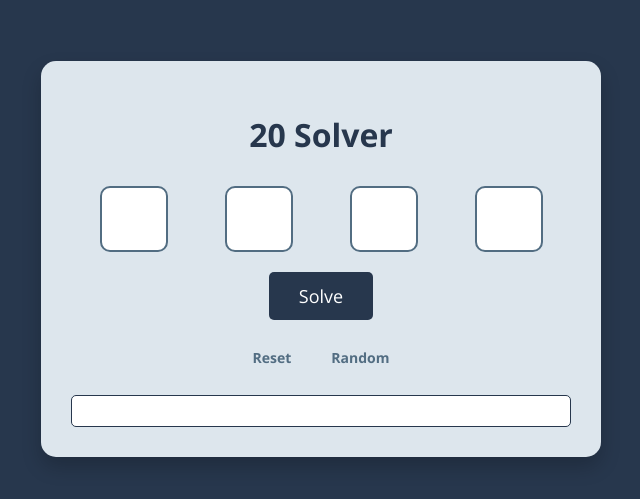
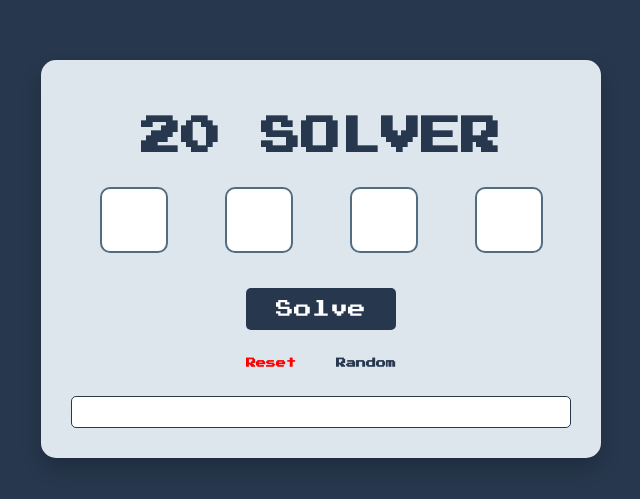
Before and after one commit to raaflii/20-solver, a plain HTML site: page index.html in a window 1280 px wide. Shown: the part 141-640 px from the top of the page, without its empty margins (319-959 px from the left). Drawn offline with nearby package versions, Linux system fonts and the light colour scheme.

Commit message:
update hover, bug NaN input, fonts, color

```diff
--- a/algoritma20Solver.js
+++ b/algoritma20Solver.js
@@ -36,10 +36,15 @@ function algoritma20Solver(angka) {
 
 function cekBentukOperasi(a, b, c, d, op1, op2, op3) {
   const bentukOperasi = [
+    //a $ (b $ (c $ d))
     `${a} ${op1} (${b} ${op2} (${c} ${op3} ${d}))`,
+    //a $ ((b $ c) $ d)
     `${a} ${op1} ((${b} ${op2} ${c}) ${op3} ${d})`,
+    //((a $ b) $ c) $ d
     `((${a} ${op1} ${b}) ${op2} ${c}) ${op3} ${d}`,
+    //(a $ (b $ c)) $ d
     `(${a} ${op1} (${b} ${op2} ${c})) ${op3} ${d}`,
+    //(a $ b) $ (c $ d)
     `(${a} ${op1} ${b}) ${op2} (${c} ${op3} ${d})`,
   ];
 
@@ -58,7 +63,7 @@ function solve() {
   const num3 = document.getElementById("num3").value;
   const num4 = document.getElementById("num4").value;
 
-  if (isNaN(num1) || isNaN(num2) || isNaN(num3) || isNaN(num4)) {
+  if (num1 === "" || num2 === "" || num3 === "" || num4 === "" || isNaN(num1) || isNaN(num2) || isNaN(num3) || isNaN(num4)) {
     alert("Masukkan Angka (Integer) yang Valid");
     return;
   }
--- a/index.html
+++ b/index.html
@@ -29,7 +29,7 @@
   </head>
   <body>
     <div class="container">
-      <h1>20 Solver</h1>
+      <h1><strong>20 SOLVER</strong></h1>
       <div class="input-container">
         <input type="number" id="num1" min="1" max="30" required />
         <input type="number" id="num2" min="1" max="30" required />
@@ -40,8 +40,8 @@
         <button id="solveBtn" class="solve-btn">Solve</button>
       </div>
       <div class="small-button-container">
-        <button id="resetBtn" class="small-btn"><b>Reset</b></button>
-        <button id="randomBtn" class="small-btn"><b>Random</b></button>
+        <button id="resetBtn" class="small-btn-reset"><b>Reset</b></button>
+        <button id="randomBtn" class="small-btn-random"><b>Random</b></button>
       </div>
       <div id="result"></div>
     </div>
--- a/style.css
+++ b/style.css
@@ -1,7 +1,12 @@
 * {
-  font-family: 'Open Sans', sans-serif;
+  font-family: 'pixel';
   scrollbar-width: thin;
   scrollbar-color: rgba(155, 155, 155, 0.5) transparent;
+}
+
+@font-face{
+  font-family: 'pixel';
+  src: url('fonts/PressStart2P-vaV7.ttf');
 }
 
 body {
@@ -22,6 +27,8 @@ body {
 }
 
 h1 {
+  font-family: "pixel";
+  font-size: 40px;
   text-align: center;
   color: #27374D;
 }
@@ -52,20 +59,42 @@ input {
   border: none;
   border-radius: 5px;
   cursor: pointer;
+  margin-top: 15px;
+}
+.solve-btn:hover {
+  background-color: #4f6b92;
+  transition: 0.3s ease;
 }
 .small-button-container {
   display: flex;
   justify-content: center;
   gap: 10px;
 }
-.small-btn {
+.small-btn-reset {
   background-color: transparent;
-  color: #526D82;
-  font-size: 14px;
+  color: #fd0000;
+  font-size: 10px;
   padding: 8px 15px;
   border: none;
   border-radius: 5px;
   cursor: pointer;
+}
+.small-btn-reset:hover {
+  background-color: #92b1dc;
+  transition: 0.3s ease;
+}
+.small-btn-random {
+  background-color: transparent;
+  color: #27374D;
+  font-size: 10px;
+  padding: 8px 15px;
+  border: none;
+  border-radius: 5px;
+  cursor: pointer;
+}
+.small-btn-random:hover {
+  background-color: #92b1dc;
+  transition: 0.3s ease;
 }
 #result {
   margin-top: 20px;
@@ -76,4 +105,5 @@ input {
   max-height: 300px;
   overflow-y: auto;
   scroll-behavior: smooth;
+  font-size: 13px;
 }
```
Also changed, not shown: fonts/PressStart2P-vaV7.ttf (added).
